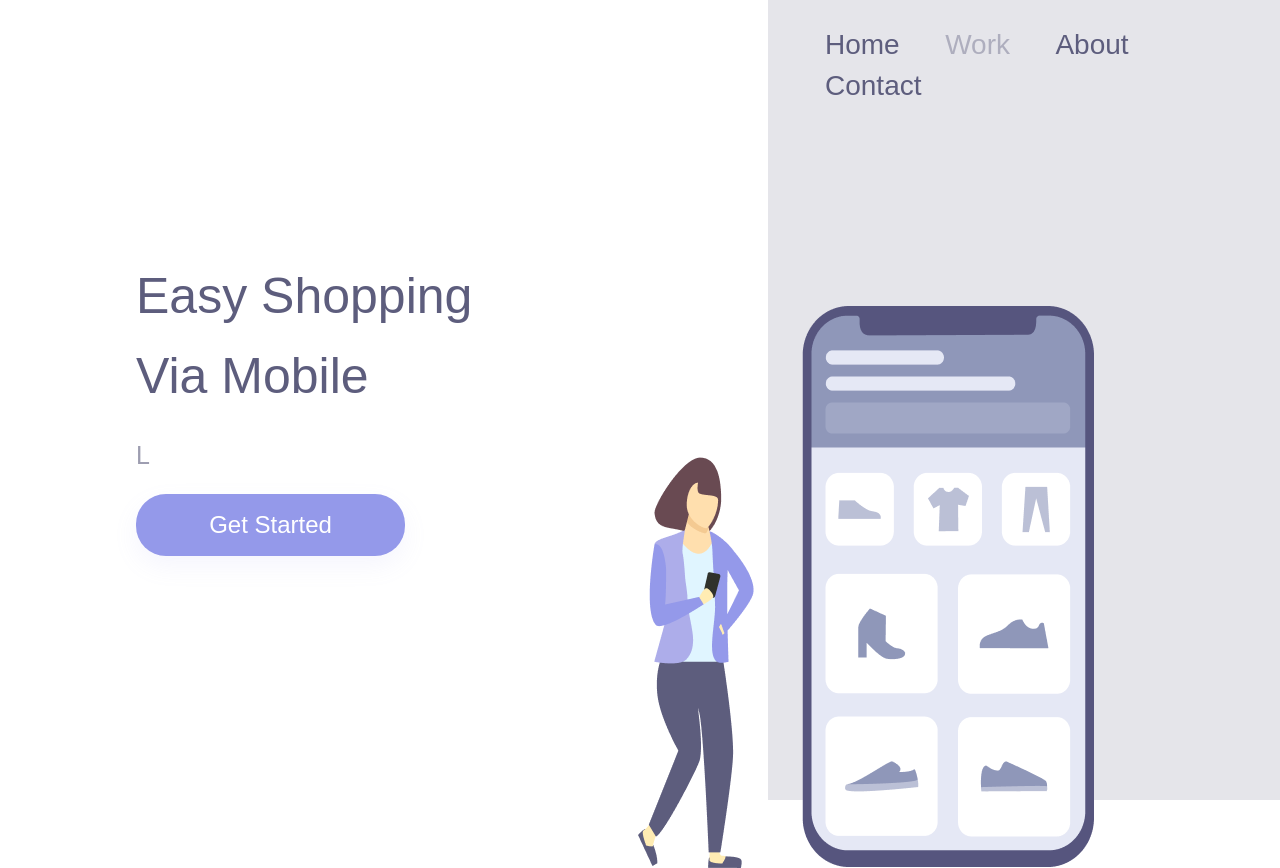
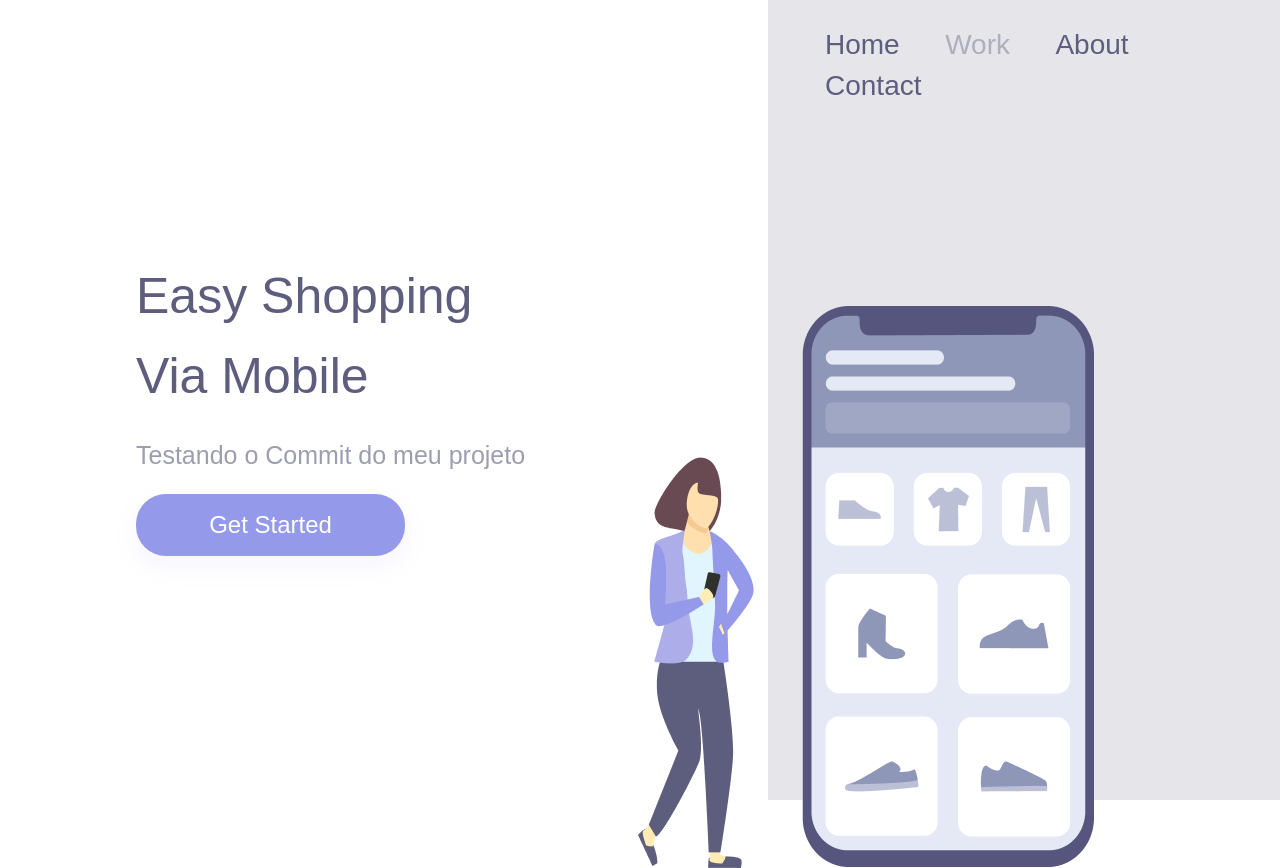
Before and after one commit to CarlosDiegoVM/Projeto1_CSS, a plain HTML site: page Index.html in a window 1280 px wide. Drawn offline with Linux system fonts and the light colour scheme; a web font is replaced by a local one.

Commit message:
Esse é o quarto push

```diff
--- a/Index.html
+++ b/Index.html
@@ -17,7 +17,7 @@
         <section class="container-left">
             <h1>Easy Shopping Via Mobile</h1>
             <p>
-                L </p>
+                Testando o Commit do meu projeto </p>
             <button>Get Started</button>
         </section>
         <section class="container-right"></sectionclass>
```
